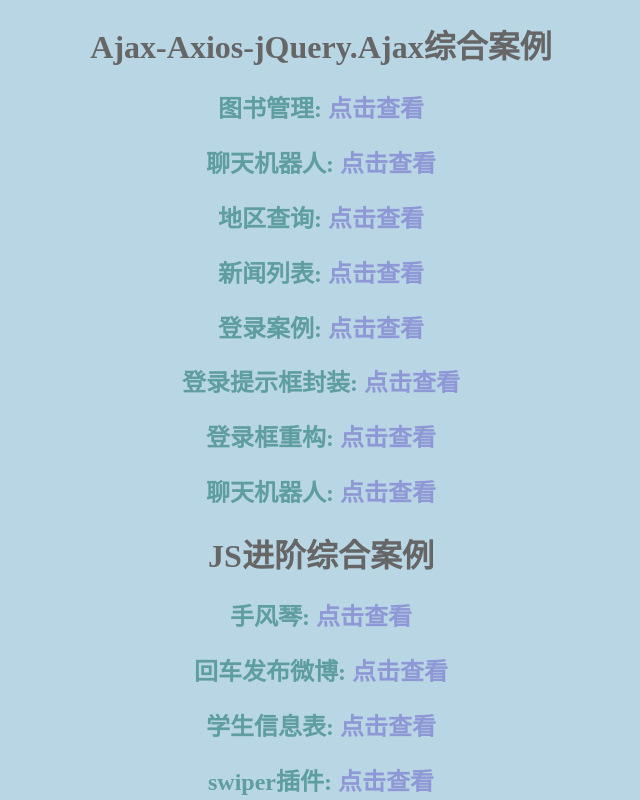
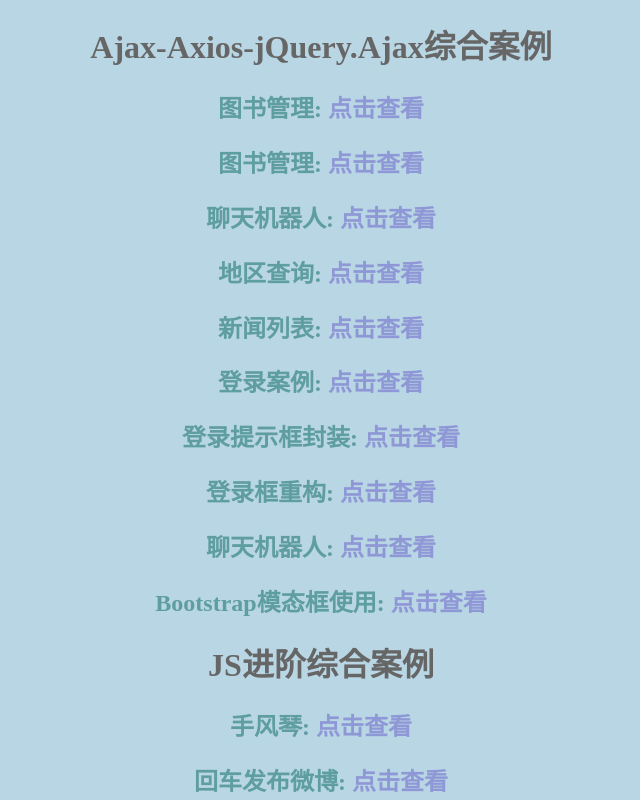
Before and after one commit to web-xc/js, a plain HTML site: page index.html in a window 1280 px wide. Shown: the top 800 px of the page, without its empty margins (319-959 px from the left). Drawn offline with Linux system fonts and the light colour scheme.

Commit message:
Update index.html

```diff
--- a/index.html
+++ b/index.html
@@ -25,6 +25,7 @@
 </head>
 <body style="background: #b9d6e4;">
     <h1 style="text-align: center; color: #666;">Ajax-Axios-jQuery.Ajax综合案例</h1>
+    <h2>图书管理: <a href="../js/3.图书管理.html" target="_blank">点击查看</a></h2>
     <h2>图书管理: <a href="../js/图书管理.html" target="_blank">点击查看</a></h2>
     <h2>聊天机器人: <a href="../js/聊天机器人.html" target="_blank">点击查看</a></h2>
     <h2>地区查询: <a href="../js/地区查询案例.html" target="_blank">点击查看</a></h2>
@@ -33,6 +34,7 @@
     <h2>登录提示框封装: <a href="../js/登录提示框封装.html" target="_blank">点击查看</a></h2>
     <h2>登录框重构: <a href="../js/登录框重构.html" target="_blank">点击查看</a></h2>
     <h2>聊天机器人: <a href="../js/聊天机器人1.html" target="_blank">点击查看</a></h2>
+    <h2>Bootstrap模态框使用: <a href="../js/1.Bootstrap模态框使用.html" target="_blank">点击查看</a></h2>
     <h1 style="text-align: center; color: #666;">JS进阶综合案例</h1>
     <h2>手风琴: <a href="../js/1.手风琴.html" target="_blank">点击查看</a></h2>
     <h2>回车发布微博: <a href="../js/4.回车发布微博.html" target="_blank">点击查看</a></h2>
```
